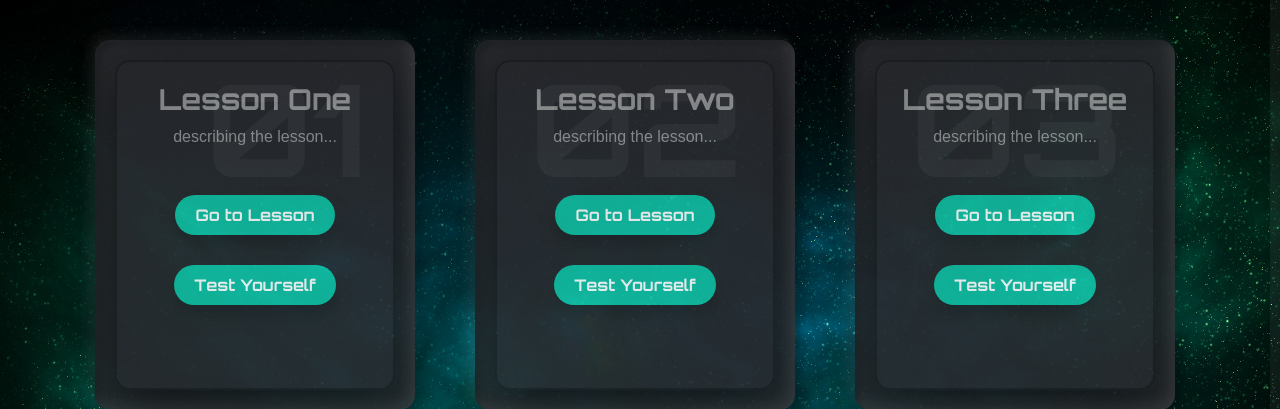
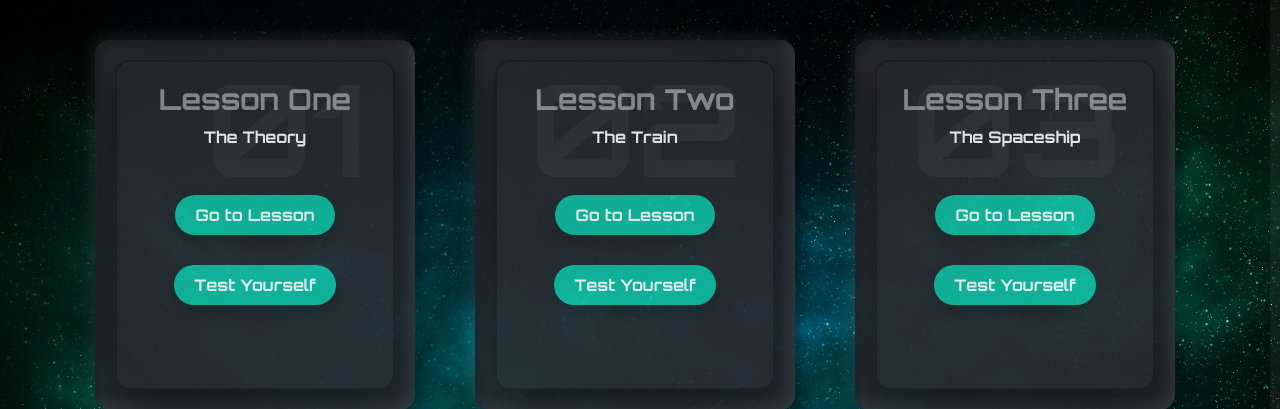
Before and after one commit to jasperpato/learn-special-relativity, a Flask app: page /learn in a window 1280 px wide. Shown: the part 50-459 px from the top of the page. Run offline with Flask 2, Linux system fonts and the light colour scheme; a user stored in the database is signed in; some libraries are stand-ins or nearby versions.

Commit message:
content arranged nicely, learn page updated with descriptions

```diff
--- a/app/static/style.css
+++ b/app/static/style.css
@@ -324,10 +324,10 @@ header nav ul li a.active {
 }
 
 .learnContainer .learnCard .learnBox .learnContent p {
-	font-family: sans-serif;
+	font-family: "Orbitron";
 	font-size: 16px;
 	font-weight: 300;
-	color: rgba(255, 255, 255, 0.5);
+	color: white;
 	z-index: 1;
 	transition: 0.5s;
 }
--- a/app/templates/learn.html
+++ b/app/templates/learn.html
@@ -62,7 +62,7 @@
 					<div class="learnContent">
 						<h2>01</h2>
 						<h3>Lesson One</h3>
-						<p>describing the lesson...</p>
+						<p>The Theory</p>
 						<a href="{{ url_for('routes.lesson1')}}">Go to Lesson</a>
 						<a href="{{ url_for('routes.test1')}}">Test Yourself</a>
 					</div>
@@ -73,7 +73,7 @@
 					<div class="learnContent">
 						<h2>02</h2>
 						<h3>Lesson Two</h3>
-						<p>describing the lesson...</p>
+						<p>The Train</p>
 						<a href="{{ url_for('routes.lesson2')}}">Go to Lesson</a>
 						<a href="{{ url_for('routes.test2')}}">Test Yourself</a>
 					</div>
@@ -84,7 +84,7 @@
 					<div class="learnContent">
 						<h2>03</h2>
 						<h3>Lesson Three</h3>
-						<p>describing the lesson...</p>
+						<p>The Spaceship</p>
 						<a href="{{ url_for('routes.lesson3')}}">Go to Lesson</a>
 						<a href="{{ url_for('routes.test3')}}">Test Yourself</a>
 					</div>
```
Also changed, not shown: app/templates/lesson-1.html (+4 -3 lines), app/templates/lesson-3.html (+13 -12 lines).
